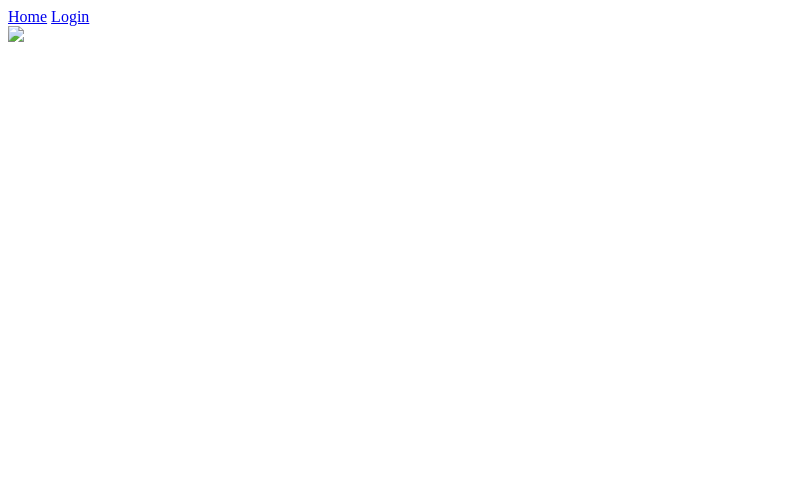
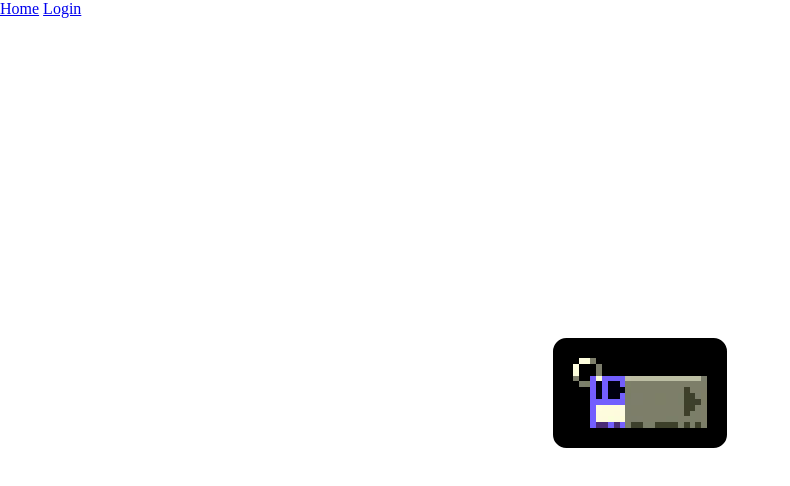
Before and after one commit to celiori/celiori.github.io, a plain HTML site: page login.html in a window 1280 px wide. Shown: the whole page, without its empty margins (0-790 px from the left). Drawn offline with Linux system fonts and the light colour scheme; files that its build step writes are made by us from their sources.

Commit message:
fixed login page

```diff
--- a/login.html
+++ b/login.html
@@ -4,8 +4,10 @@
     <meta charset="UTF-8">
     <meta name="viewport" content="width=device-width, initial-scale=1.0" >
     <title>Login</title>
-    <link rel="shortcut icon" type="image" href="https://upload.wikimedia.org/wikipedia/commons/1/1c/Neocities_Logo.svg" />
-    <link href="/style.css" rel="stylesheet" type="text/css" media="all" >
+    <link rel="shortcut icon" type="image" href="" />
+
+    <link href="css/base.css" rel="stylesheet" type="text/css" media="all" >
+    <link href="/login.css" rel="stylesheet" type="text/css" media="all" >
   </head>
 
   <body id="login">
@@ -16,7 +18,7 @@
       <a class="headerlink" href="/login.html" target="_self">Login</a>
     </div>
     <a href="" >
-      <img id="idcard" src="IDCard.png" >
+      <img id="idcard" src="media/IDCard.png" >
     </a>
 
   </body>
```
